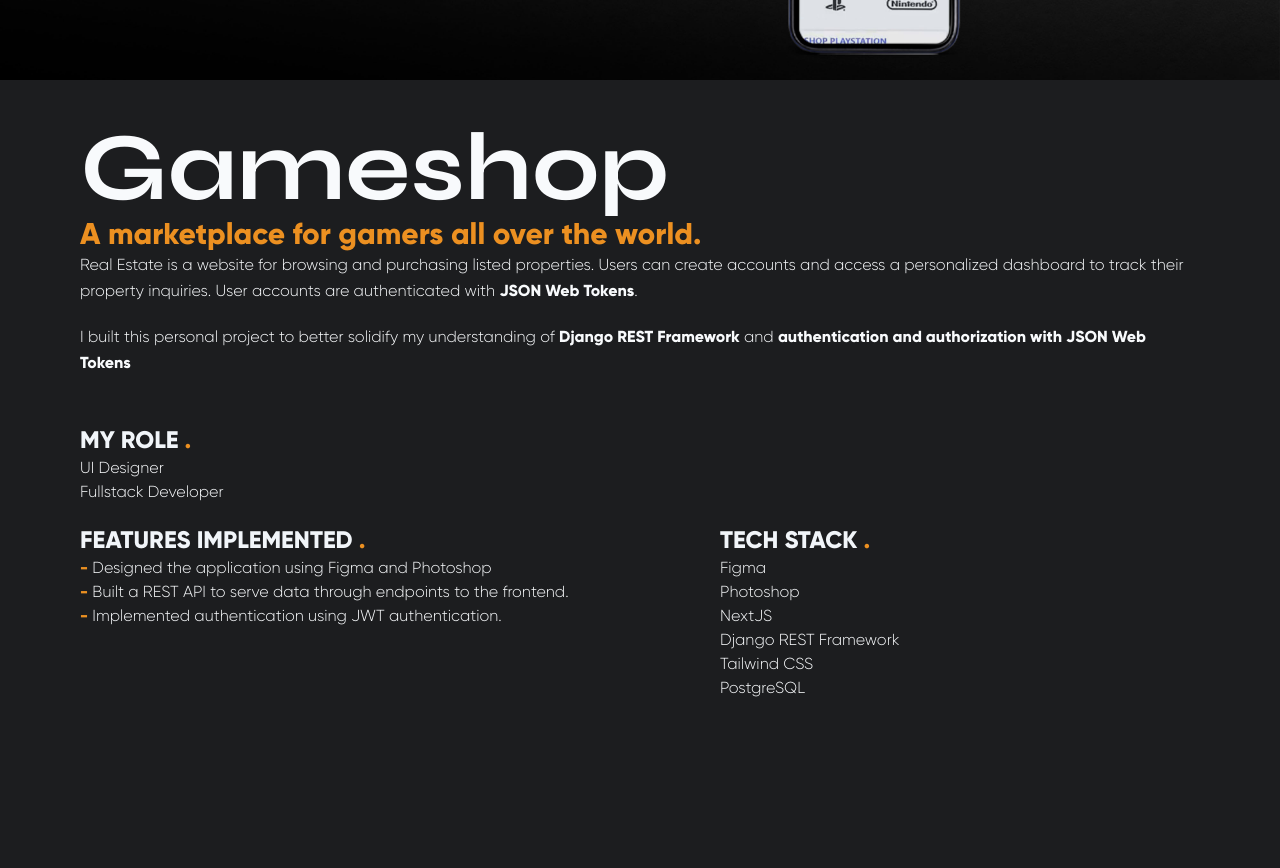
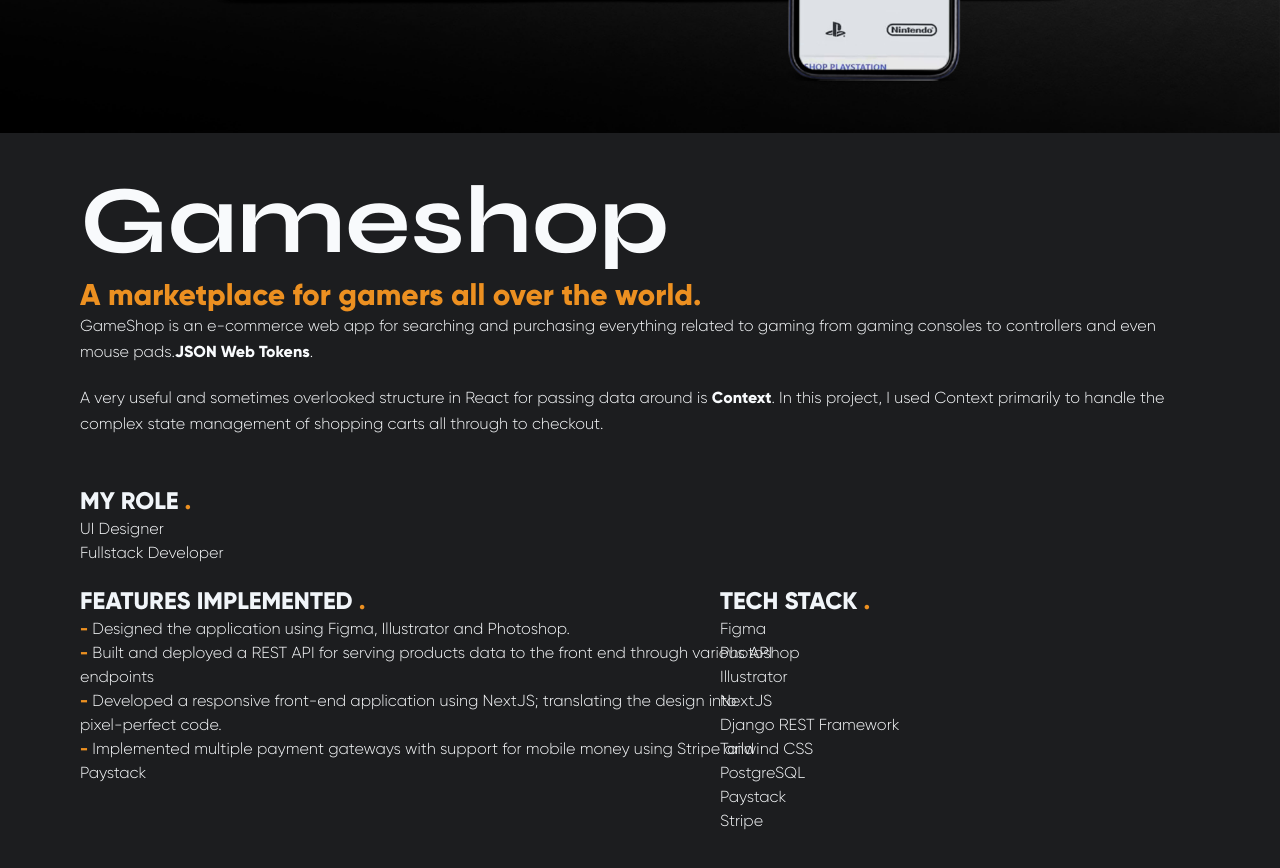
Before and after one commit to bjamyl/portfolio_2.0, a Next.js app: page /work/gameshop in a window 1280 px wide. Shown: the part 720-1588 px from the top of the page. Built offline with nearby package versions, Linux system fonts and the light colour scheme.

Commit message:
added scroll animation to real estate project page and changed styling

```diff
--- a/pages/work/gameshop.jsx
+++ b/pages/work/gameshop.jsx
@@ -27,15 +27,14 @@
   return (
     <Layout title={"Projects | GameShop"}>
       <section>
-        <Image
+        <img
           ref={photo}
           src="/images/gameshop-main.jpg"
           width={1920}
           height={1080}
           alt="real-estate"
-          className="h-screen object-cover md:object-center"
         />
-        <div className="h-fit overflow-hidden mt-10">
+        <div className="h-fit overflow-hidden mt-10 mb-2">
           <h1
             ref={title}
             className="invisible mx-4 md:mx-8 font-bold text-4xl md:text-6xl lg:text-7xl xl:text-8xl lg:mx-10 xl:mx-20 2xl:mx-72 text-slate-50 font-sans"
@@ -50,19 +49,17 @@
           </h2>
           <div className="text-base leading-relaxed mx-4 font-gilroyLight md:mx-8 lg:mx-16 xl:mx-20 text-slate-50 2xl:mx-72 2xl:text-xl xl:pb-12 pb-5">
             <p>
-              Real Estate is a website for browsing and purchasing listed
-              properties. Users can create accounts and access a personalized
-              dashboard to track their property inquiries. User accounts are
-              authenticated with{" "}
+              GameShop is an e-commerce web app for searching and purchasing
+              everything related to gaming from gaming consoles to controllers
+              and even mouse pads.
               <span className="font-gilroyBold">JSON Web Tokens</span>.
             </p>
             <p className="mt-5">
-              I built this personal project to better solidify my understanding
-              of <span className="font-gilroyBold">Django REST Framework</span>{" "}
-              and{" "}
-              <span className="font-gilroyBold">
-                authentication and authorization with JSON Web Tokens
-              </span>
+              A very useful and sometimes overlooked structure in React for
+              passing data around is{" "}
+              <span className="font-gilroyBold">Context</span>. In this project,
+              I used Context primarily to handle the complex state management of
+              shopping carts all through to checkout.
             </p>
           </div>
         </div>
@@ -85,15 +82,22 @@
             <ul className="font-gilroyLight text-slate-50 2xl:text-xl">
               <li>
                 <span className="text-[#EC9021] font-gilroyBold">-</span>{" "}
-                Designed the application using Figma and Photoshop
+                Designed the application using Figma, Illustrator and Photoshop.
               </li>
               <li>
                 <span className="text-[#EC9021] font-gilroyBold">-</span> Built
-                a REST API to serve data through endpoints to the frontend.{" "}
+                and deployed a REST API for serving products data to the front
+                end through various API endpoints{" "}
               </li>
               <li>
                 <span className="text-[#EC9021] font-gilroyBold">-</span>{" "}
-                Implemented authentication using JWT authentication.{" "}
+                Developed a responsive front-end application using NextJS;
+                translating the design into pixel-perfect code.{" "}
+              </li>
+              <li>
+                <span className="text-[#EC9021] font-gilroyBold">-</span>{" "}
+                Implemented multiple payment gateways with support for mobile
+                money using Stripe and Paystack
               </li>
             </ul>
           </div>
@@ -105,10 +109,13 @@
             <ul className="font-gilroyLight text-slate-50 2xl:text-xl">
               <li>Figma</li>
               <li>Photoshop</li>
+              <li>Illustrator</li>
               <li>NextJS</li>
               <li>Django REST Framework</li>
               <li>Tailwind CSS</li>
               <li>PostgreSQL</li>
+              <li>Paystack</li>
+              <li>Stripe</li>
             </ul>
           </div>
         </div>
--- a/pages/work/real-estate.jsx
+++ b/pages/work/real-estate.jsx
@@ -2,10 +2,21 @@
 import { Layout } from "../../components";
 import Image from "next/image";
 import gsap, { Power4 } from "gsap/dist/gsap";
+import ScrollTrigger from "gsap/ScrollTrigger";
+
+//Register plugin
+gsap.registerPlugin(ScrollTrigger);
 
 export default function Real_estate() {
   const title = useRef();
   const photo = useRef();
+  const mainTrig = useRef();
+  const tl1 = useRef();
+  const tl2 = useRef();
+  const desTxt = useRef();
+  const secTrig = useRef();
+  const leadTxt = useRef();
+  const lagTxt = useRef();
 
   // Creating the timeline
   const timeline = useRef();
@@ -24,18 +35,46 @@
       .from(title.current, { autoAlpha: 0, y: -50, duration: 0.7 });
   }, []);
 
+  // Scrolltrigger animation 1 initialization
+  useEffect(() => {
+    tl1.current = gsap
+      .timeline({
+        scrollTrigger: {
+          trigger: mainTrig.current,
+          start: "top 35%",
+          end: "top 20%",
+          scrub: true,
+        },
+      })
+      .from(desTxt.current, { autoAlpha: 0, opacity: 1, duration: 0.5 });
+  }, []);
+
+  // Scrolltrigger animation 2 initialization
+  useEffect(() => {
+    tl2.current = gsap
+      .timeline({
+        scrollTrigger: {
+          trigger: secTrig.current,
+          start: "top 35%",
+          end: "top 10%",
+          scrub: true,
+        },
+      })
+      .from(leadTxt.current, { autoAlpha: 0, opacity: 1 })
+      .from(lagTxt.current, { autoAlpha: 0, opacity: 1 });
+  }, []);
+
   return (
     <Layout title={"Projects | Real Estate"}>
       <section>
-        <Image
+        <img
           ref={photo}
           src="/images/real-estate.jpg"
           width={1920}
           height={1080}
           alt="real-estate"
-          className="h-screen object-cover md:object-center"
         />
-        <div className="h-fit overflow-hidden mt-10">
+        <div className="h-fit overflow-hidden mt-10 mb-2">
           <h1
             ref={title}
             className="invisible mx-4 md:mx-8 font-bold text-4xl md:text-6xl lg:text-7xl xl:text-8xl lg:mx-10 xl:mx-20 2xl:mx-72 text-slate-50 font-sans"
@@ -44,19 +83,25 @@
           </h1>
         </div>
         {/* Text Section 1*/}
-        <div>
-          <h2 className="font-gilroyBold mx-4 md:mx-8 lg:mx-16 xl:mx-20 2xl:mx-72 text-[#EC9021] text-2xl xl:text-3xl">
+        <div className="h-fit overflow-hidden" ref={mainTrig}>
+          <h2
+            ref={desTxt}
+            className="font-gilroyBold invisible mx-4 md:mx-8 lg:mx-16 xl:mx-20 2xl:mx-72 text-[#EC9021] text-2xl xl:text-3xl"
+          >
             Searching for your dream house made super easy
           </h2>
-          <div className="text-base leading-relaxed mx-4 font-gilroyLight md:mx-8 lg:mx-16 xl:mx-20 text-slate-50 2xl:mx-72 2xl:text-xl xl:pb-12 pb-5">
-            <p>
+          <div
+            ref={secTrig}
+            className="text-base leading-relaxed mx-4 font-gilroyLight md:mx-8 lg:mx-16 xl:mx-20 text-slate-50 2xl:mx-72 2xl:text-xl xl:pb-12 pb-5"
+          >
+            <p ref={leadTxt}>
               Real Estate is a website for browsing and purchasing listed
               properties. Users can create accounts and access a personalized
               dashboard to track their property inquiries. User accounts are
               authenticated with{" "}
               <span className="font-gilroyBold">JSON Web Tokens</span>.
             </p>
-            <p className="mt-5">
+            <p ref={lagTxt} className="mt-5">
               I built this personal project to better solidify my understanding
               of <span className="font-gilroyBold">Django REST Framework</span>{" "}
               and{" "}
```
Also changed, not shown: 1 other file (tests, documents, lock files or other folders).
